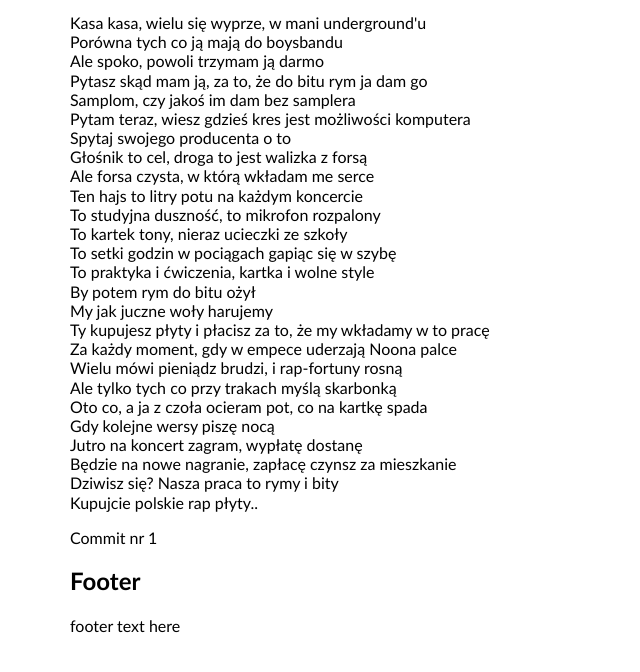
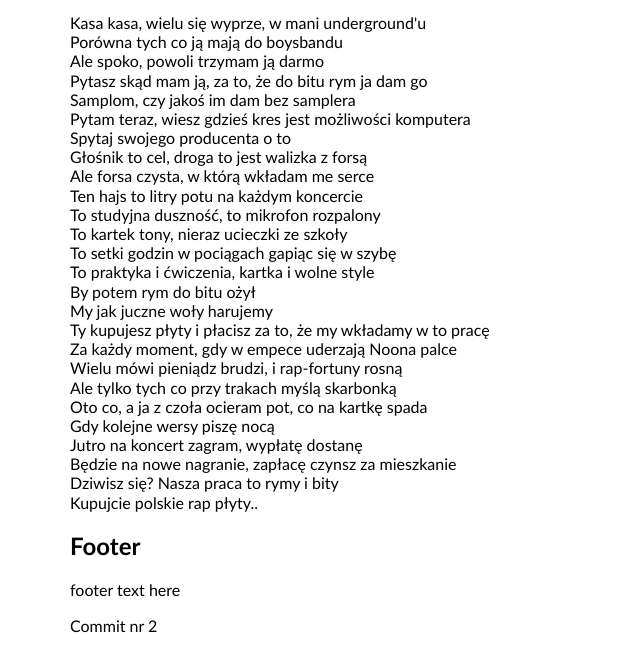
Before and after one commit to MaciejSuchecki/learning-git-2, a plain HTML site: page index.html in a window 1280 px wide. Shown: the part 96-768 px from the top of the page, without its empty margins (0-640 px from the left). Drawn offline with Linux system fonts and the light colour scheme; files whose address does not match are found by name.

Commit message:
add paragraph 2

```diff
--- a/index.html
+++ b/index.html
@@ -37,9 +37,9 @@
             Dziwisz się? Nasza praca to rymy i bity <br>
             Kupujcie polskie rap płyty..  <br>
         </p>
-        <p>Commit nr 1</p>
         <h2>Footer</h2>
         <p>footer text here</p>
+        <p>Commit nr 2</p>
 
     </div>
 
```
